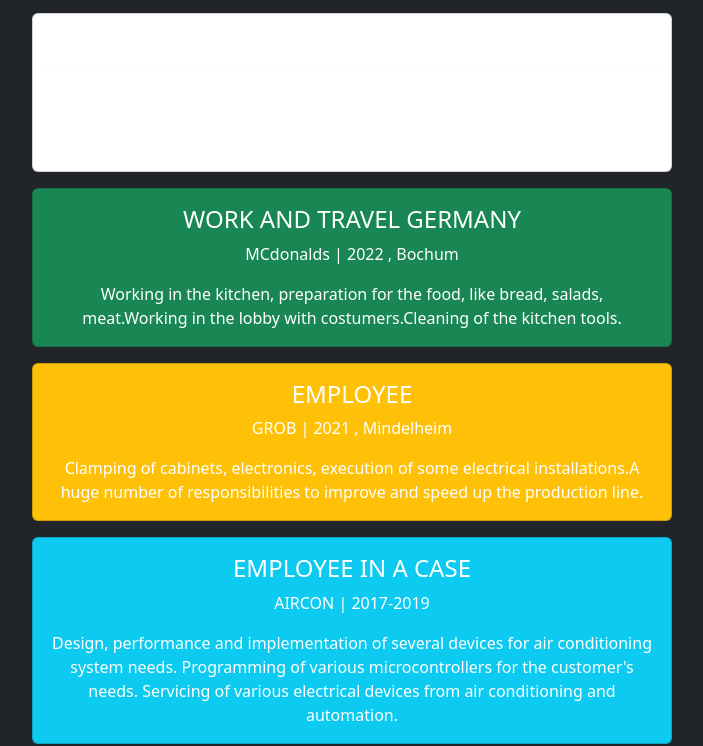
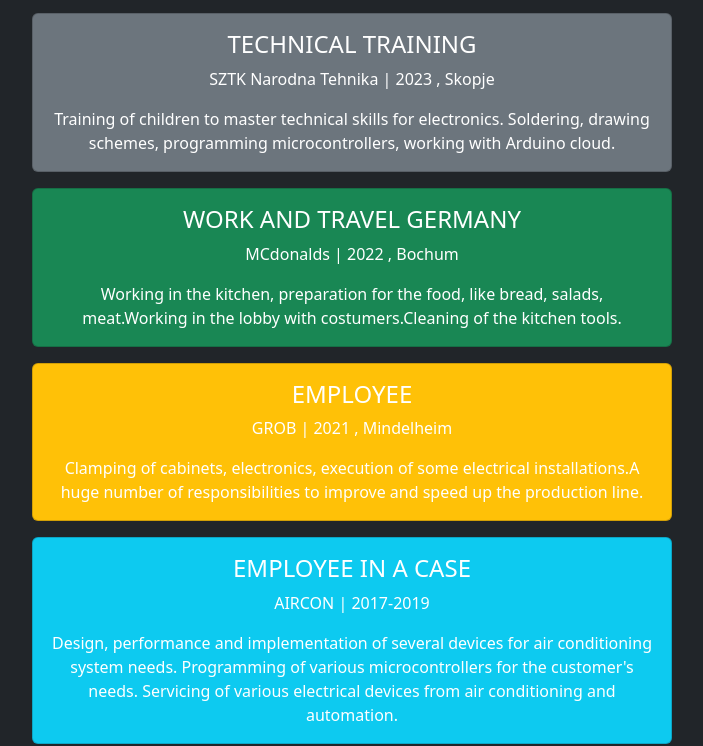
Before and after one commit to Skols93/Skols93.github.io, a plain HTML site: page Experience.html in a window 1280 px wide. Shown: the part 55-801 px from the top of the page, without its empty margins (288-991 px from the left). Drawn offline with nearby package versions, Linux system fonts and the light colour scheme.

Commit message:
Update Experience.html

```diff
--- a/Experience.html
+++ b/Experience.html
@@ -90,10 +90,10 @@
   </header>
 
   <main class="px-0">
-    <div class="card text-white bg-gradient mb-3 mt-3 w-100">
+    <div class="card text-white bg-secondary mb-3 mt-3 w-100">
         <div class="card-body">
           <h4 class="card-title">TECHNICAL TRAINING</h4>
-          <p class="card-text">Narodna Tehnika | 2023 , Skopje</p>
+          <p class="card-text">SZTK Narodna Tehnika | 2023 , Skopje</p>
           <p class="card-text">Training of children to master technical skills for electronics. Soldering, drawing schemes, programming microcontrollers, working with Arduino cloud.</p>
         </div>
       </div>
```
